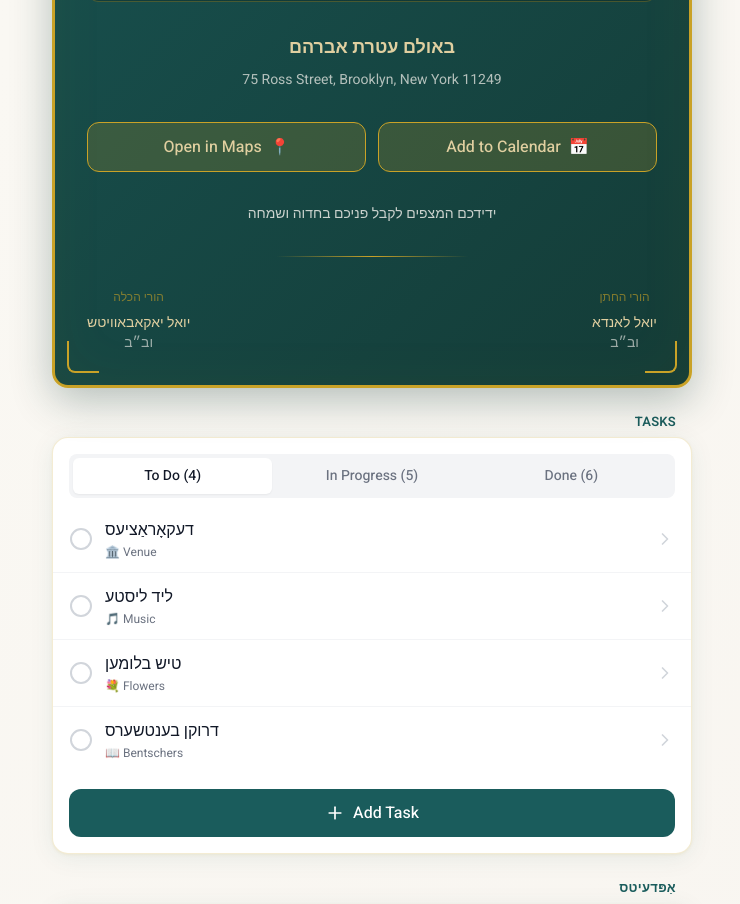
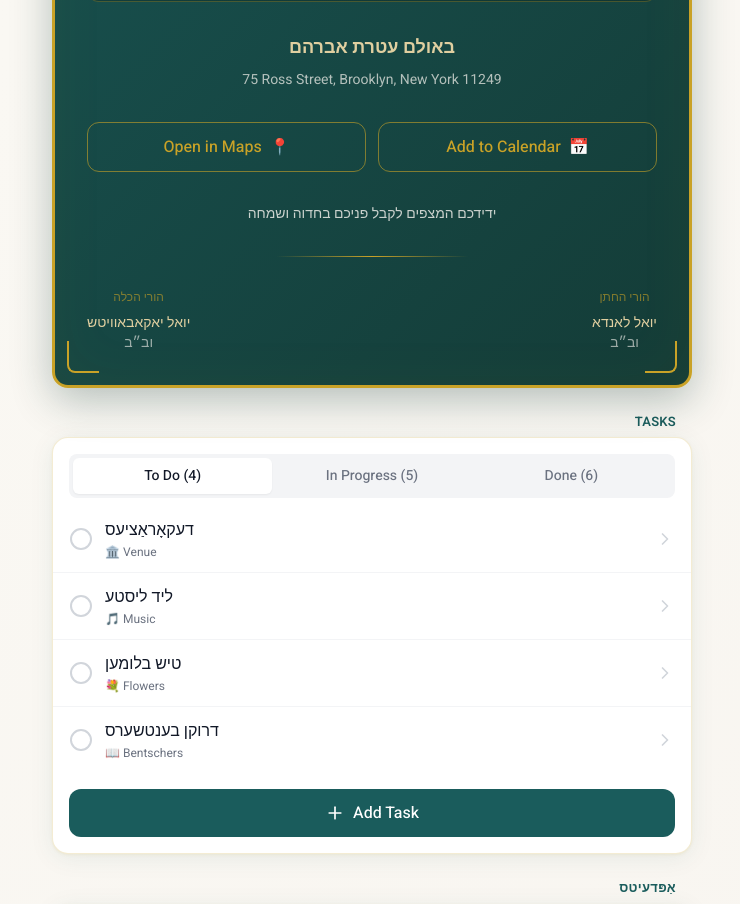
Before and after one commit to Abe1018776/wedding-countdown, a Next.js app: page / in a window 1280 px wide. Shown: the part 1800-2704 px from the top of the page, without its empty margins (268-1008 px from the left). Built offline with nearby package versions, Linux system fonts and the light colour scheme.

Commit message:
Update button styles to transparent with gold border

```diff
--- a/src/components/InvitationCard.tsx
+++ b/src/components/InvitationCard.tsx
@@ -95,9 +95,9 @@ export default function InvitationCard() {
           download="wedding.ics"
           className="flex-1 flex items-center justify-center gap-2 px-4 py-3 rounded-xl font-medium transition-all"
           style={{
-            background: "rgba(201, 162, 39, 0.2)",
-            border: "1px solid #c9a227",
-            color: "#e0cfa0",
+            background: "transparent",
+            border: "1.5px solid rgba(201, 162, 39, 0.6)",
+            color: "#c9a227",
           }}
         >
           <span>📅</span>
@@ -109,9 +109,9 @@ export default function InvitationCard() {
           rel="noopener noreferrer"
           className="flex-1 flex items-center justify-center gap-2 px-4 py-3 rounded-xl font-medium transition-all"
           style={{
-            background: "rgba(201, 162, 39, 0.2)",
-            border: "1px solid #c9a227",
-            color: "#e0cfa0",
+            background: "transparent",
+            border: "1.5px solid rgba(201, 162, 39, 0.6)",
+            color: "#c9a227",
           }}
         >
           <span>📍</span>
```
